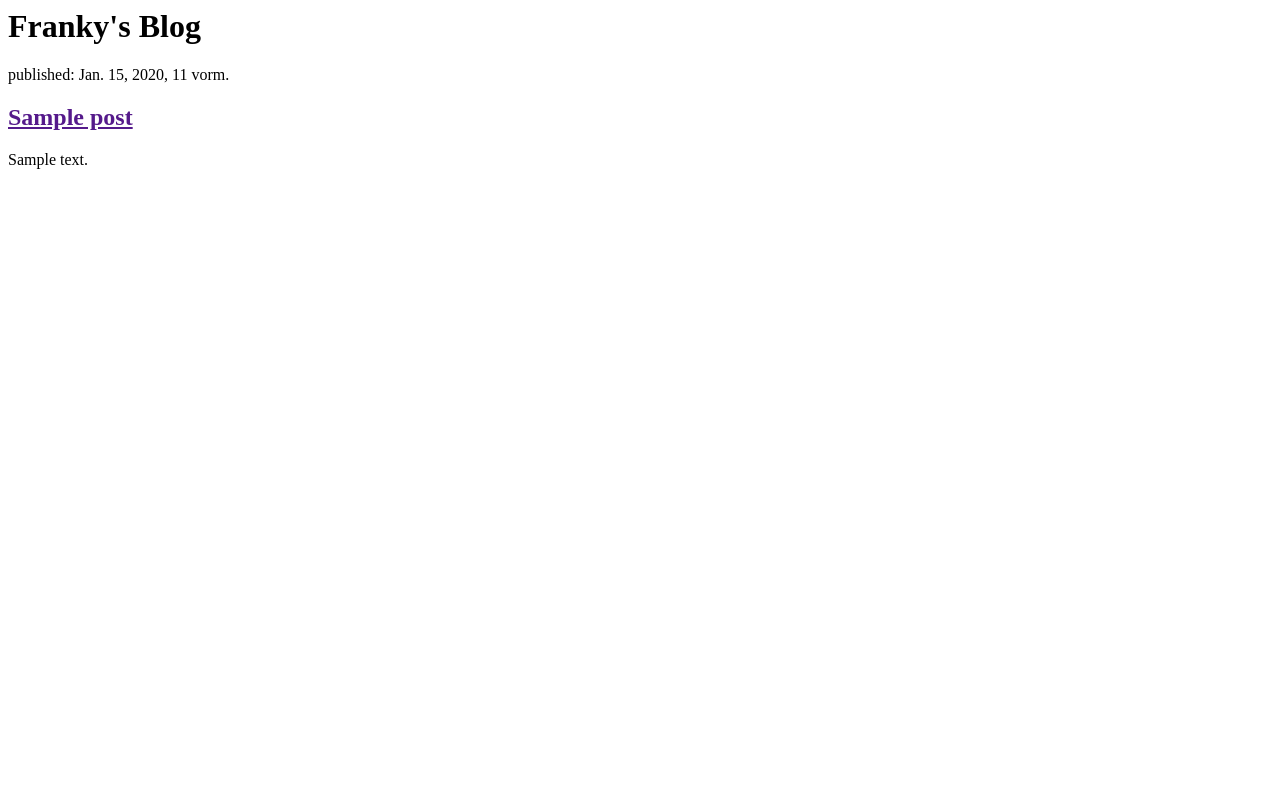
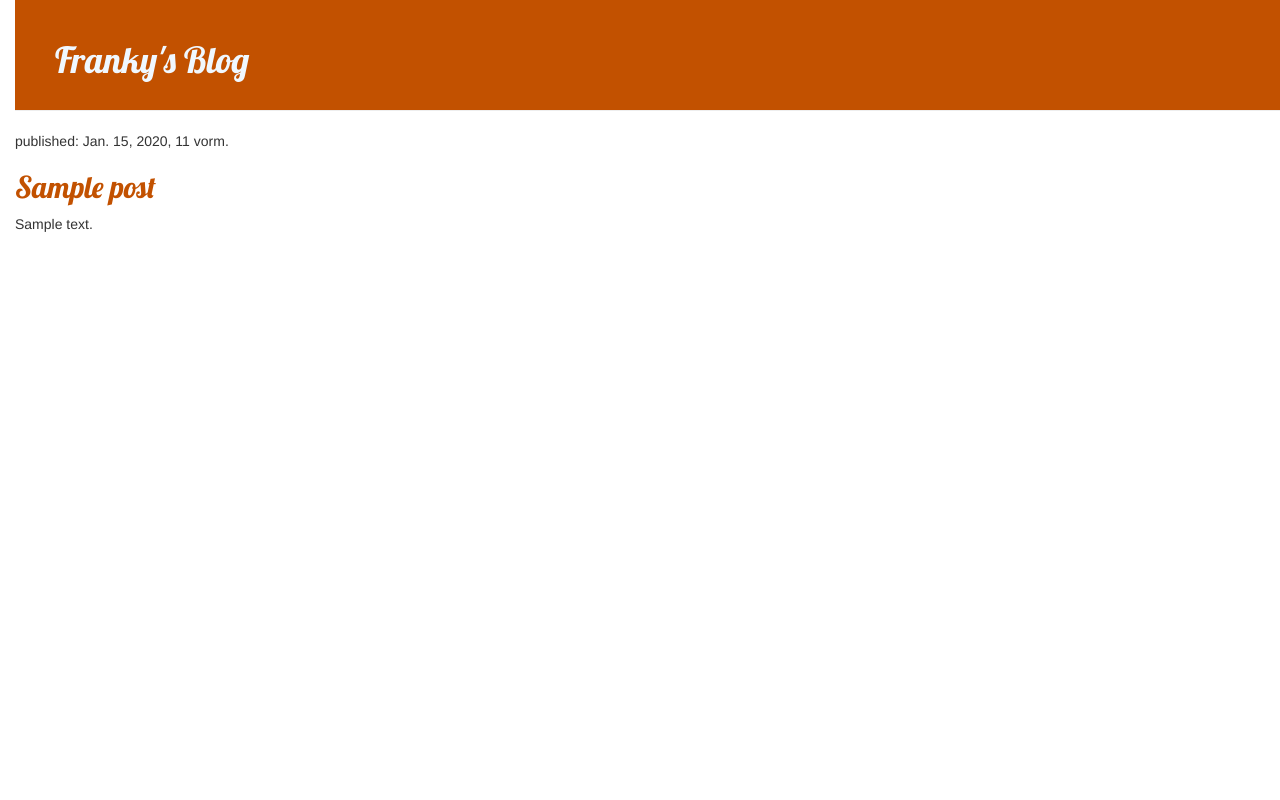
Before and after one commit to FrankyFuchs/my-first-blog, a Django app: template blog/templates/blog/post_list.html in a window 1280 px wide. Run offline with Django 3.2, Linux system fonts and the light colour scheme; the template is opened without the code that fills it: values that come from a table or form of the project are taken from there, others are empty; tables that the repository leaves empty hold one stand-in row (values such as "Sample post"); some libraries are stand-ins or nearby versions.

Commit message:
modified templates

```diff
--- /dev/null
+++ b/blog/static/css/blog.css
@@ -0,0 +1,16 @@
+h1 a, h2 a{
+    color: #c25100;
+    font-family: Lobster, cursive;
+}
+
+body {
+    padding-left: 15px;
+}
+
+.page-header {
+    background-color: #c25100;
+    color: aliceblue;
+    font-family: Lobster, cursive;
+    margin-top: 0;
+    padding: 20px 20px 20px 40px;
+}
--- a/blog/templates/blog/post_list.html
+++ b/blog/templates/blog/post_list.html
@@ -1,15 +1,20 @@
+{% load static %}
 <html>
     <head>
+        <link rel="stylesheet" href="//maxcdn.bootstrapcdn.com/bootstrap/3.2.0/css/bootstrap.min.css">
+        <link rel="stylesheet" href="//maxcdn.bootstrapcdn.com/bootstrap/3.2.0/css/bootstrap-theme.min.css">
+        <link href="https://fonts.googleapis.com/css?family=Roboto|Lobster&display=swap" rel="stylesheet">
+        <link rel="stylesheet" href="{% static 'css/blog.css' %}">
         <title>Franky's Blog</title>
     </head>
 
     <body>
-        <div>
+        <div class="page-header">
         <h1>Franky's Blog</h1>
         </div>
 
         {% for post in posts %}
-        <div>
+        <div class="post">
             <p>published: {{ post.published_date }}</p>
             <h2><a href="">{{ post.title }}</a></h2>
             <p>{{post.text|linebreaksbr}}</p>
```
